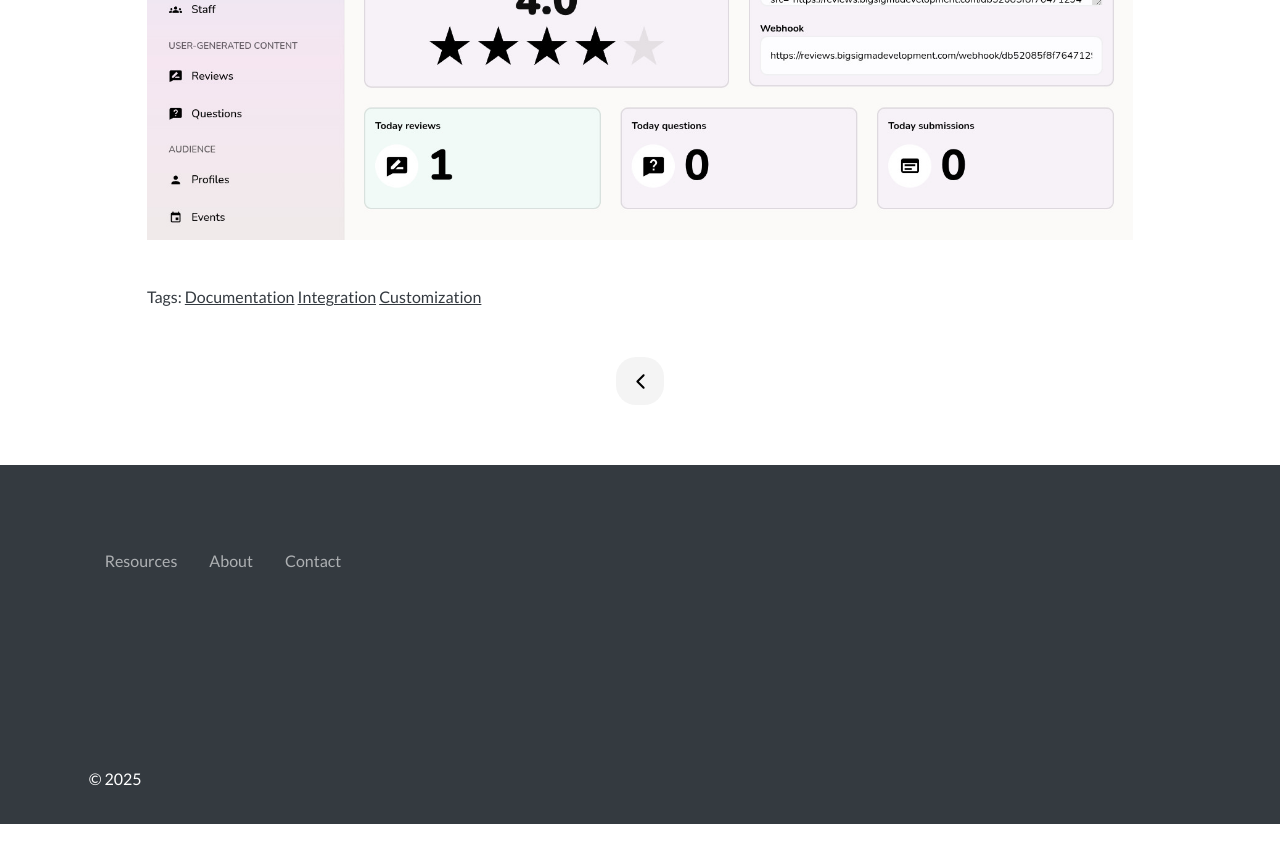
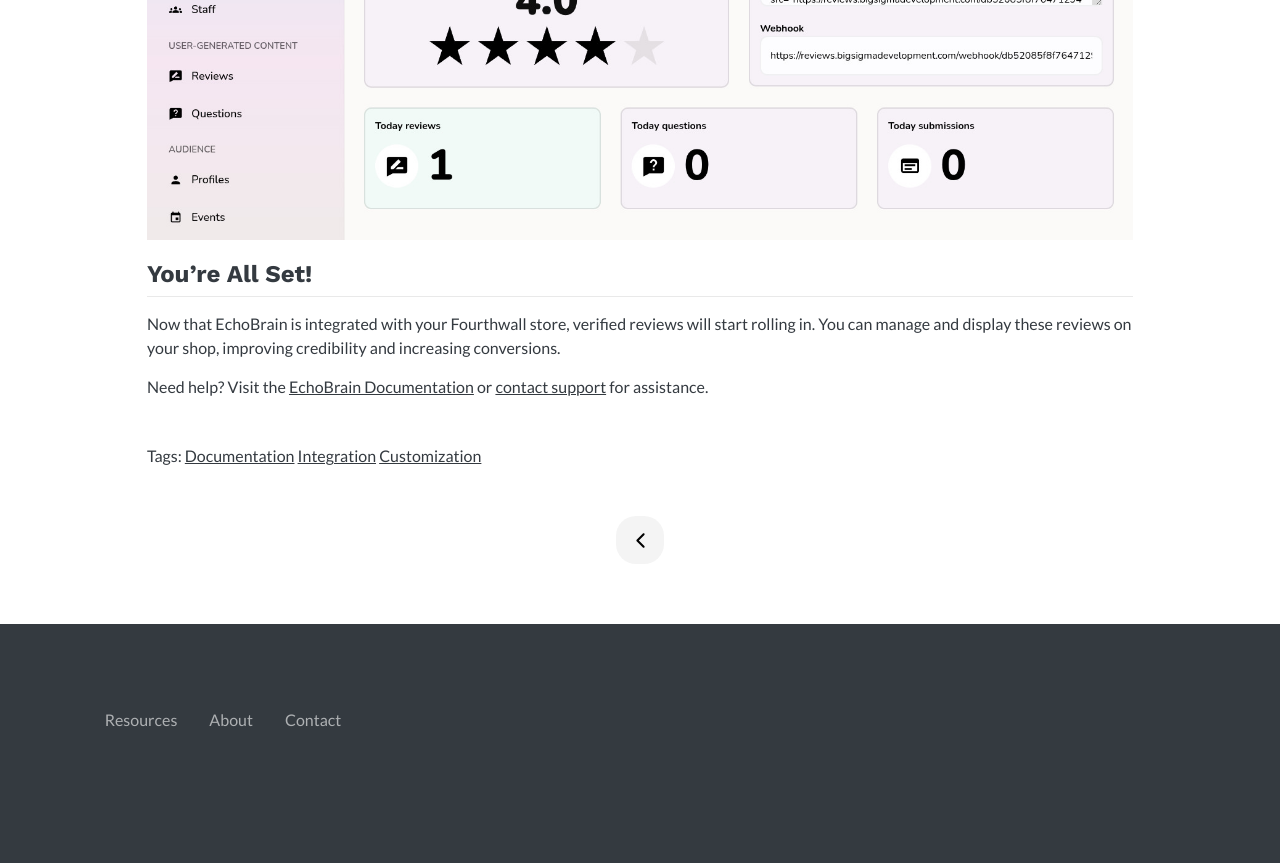
Before and after one commit to echo-brain/echo-brain.github.io, a Jekyll site: the page built from _posts/2025-02-11-fourthwall-integration-quick-start-guide.md, in a window 1280 px wide and 900 px high, scrolled down 5830 px. Shown: the top 863 px of the window. Built offline with Jekyll 4.4.1, drawn with Linux system fonts in a browser that asks for light colours; before the commit the page ends 6654 px from its top, so only the background shows below that.

Commit message:
Update 2025-02-11-fourthwall-integration-quick-start-guide.md

```diff
--- a/_posts/2025-02-11-fourthwall-integration-quick-start-guide.md
+++ b/_posts/2025-02-11-fourthwall-integration-quick-start-guide.md
@@ -84,3 +84,10 @@
 
 
 ![EchoBrain dashboard](/assets/posts/new_echobrain_dashboard_connect.jpg)
+
+
+## You're All Set!
+
+Now that EchoBrain is integrated with your Fourthwall store, verified reviews will start rolling in. You can manage and display these reviews on your shop, improving credibility and increasing conversions.
+
+Need help? Visit the [EchoBrain Documentation](https://echo-brain.com/blog/) or [contact support](mailto:hello@echo-brain.com) for assistance.
```
